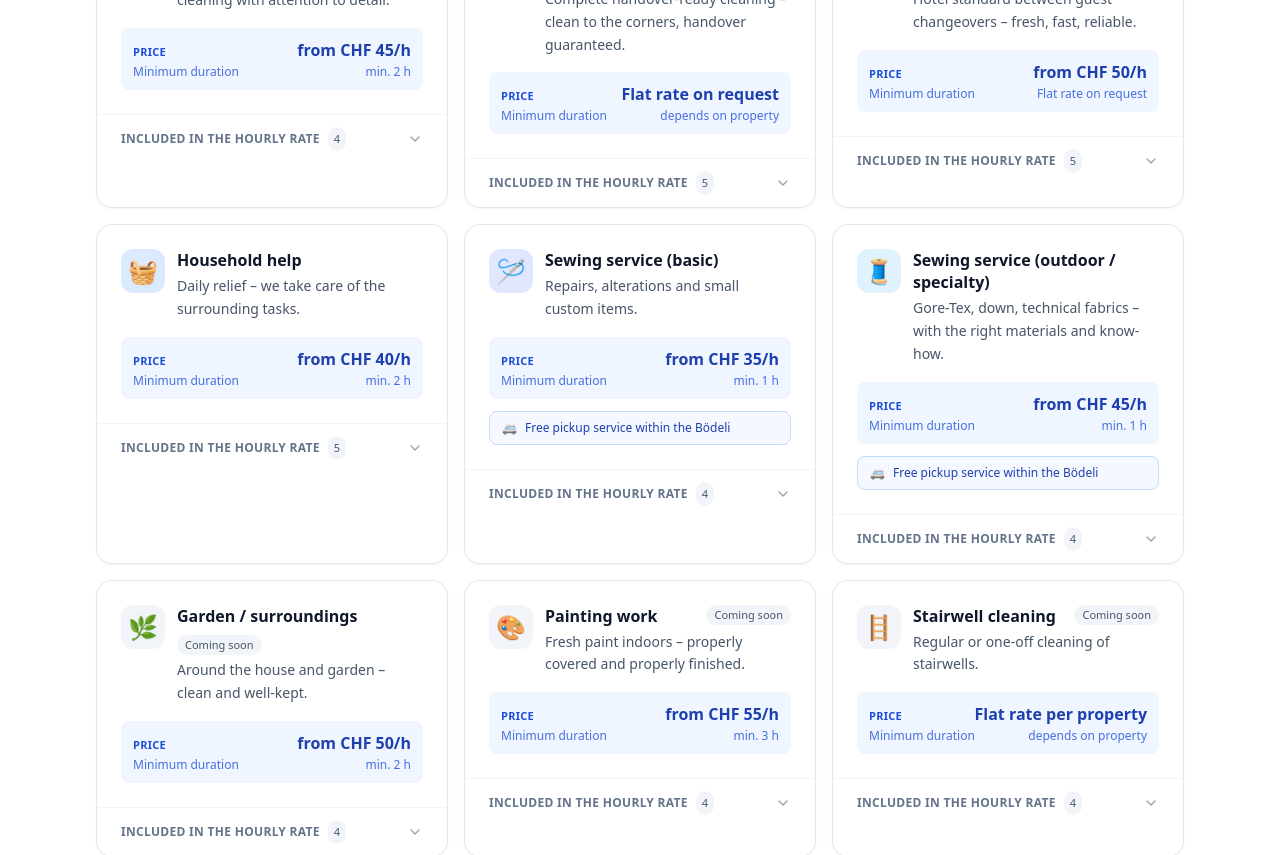
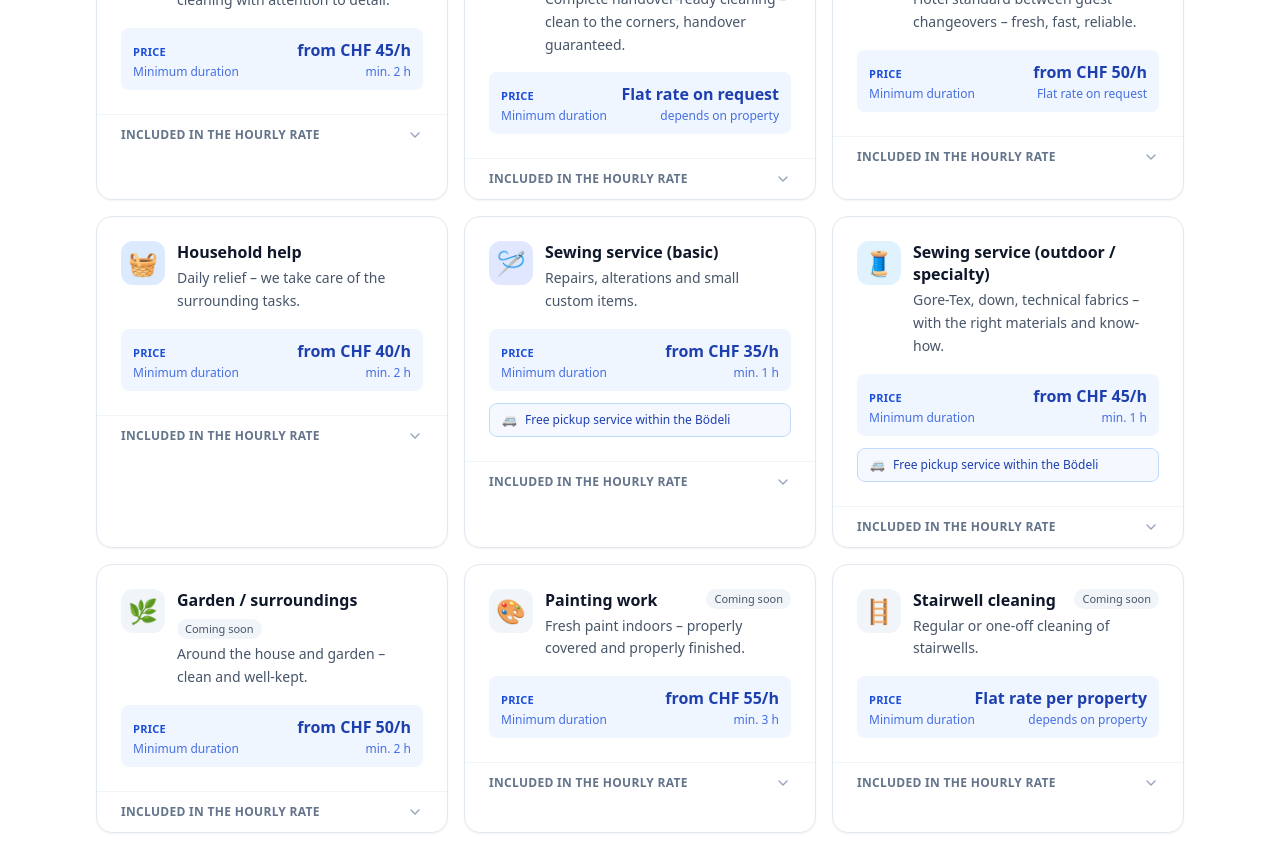
Before and after one commit to weiberem/PrimaMax, a Next.js app: page / in a window 1280 px wide. Shown: the part 1900-2755 px from the top of the page. Built offline with nearby package versions, Linux system fonts and the light colour scheme.

Commit message:
Pricing: remove count badge from includes accordion

```diff
--- a/app/components/Pricing.tsx
+++ b/app/components/Pricing.tsx
@@ -89,13 +89,8 @@ export default function Pricing() {
 
                 <details className="group border-t border-slate-100">
                   <summary className="flex cursor-pointer list-none items-center justify-between px-5 py-3 text-sm font-medium text-slate-700 hover:bg-slate-50 sm:px-6">
-                    <span className="inline-flex items-center gap-2">
-                      <span className="text-xs font-semibold uppercase tracking-wide text-slate-500">
-                        {t.pricing.includesLabel}
-                      </span>
-                      <span className="rounded-full bg-slate-100 px-1.5 py-0.5 text-[11px] font-medium text-slate-600">
-                        {item.includes.length}
-                      </span>
+                    <span className="text-xs font-semibold uppercase tracking-wide text-slate-500">
+                      {t.pricing.includesLabel}
                     </span>
                     <svg
                       width="16"
```
